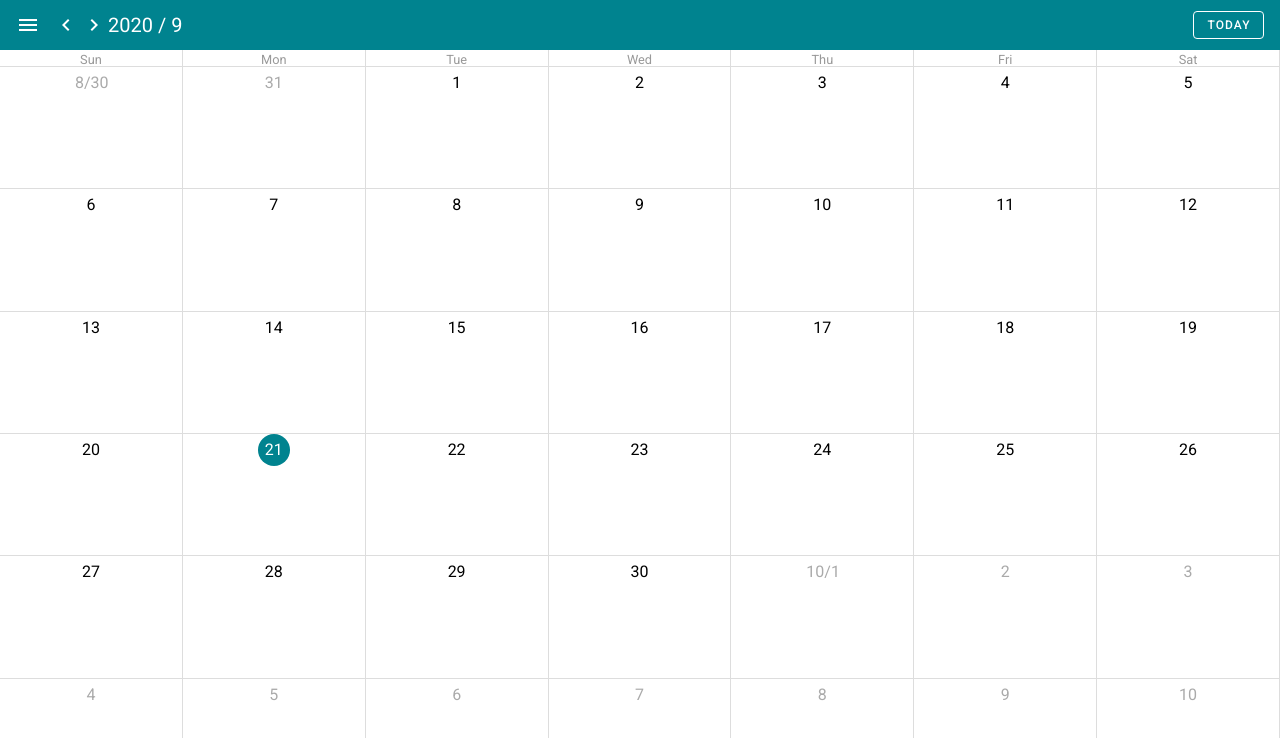
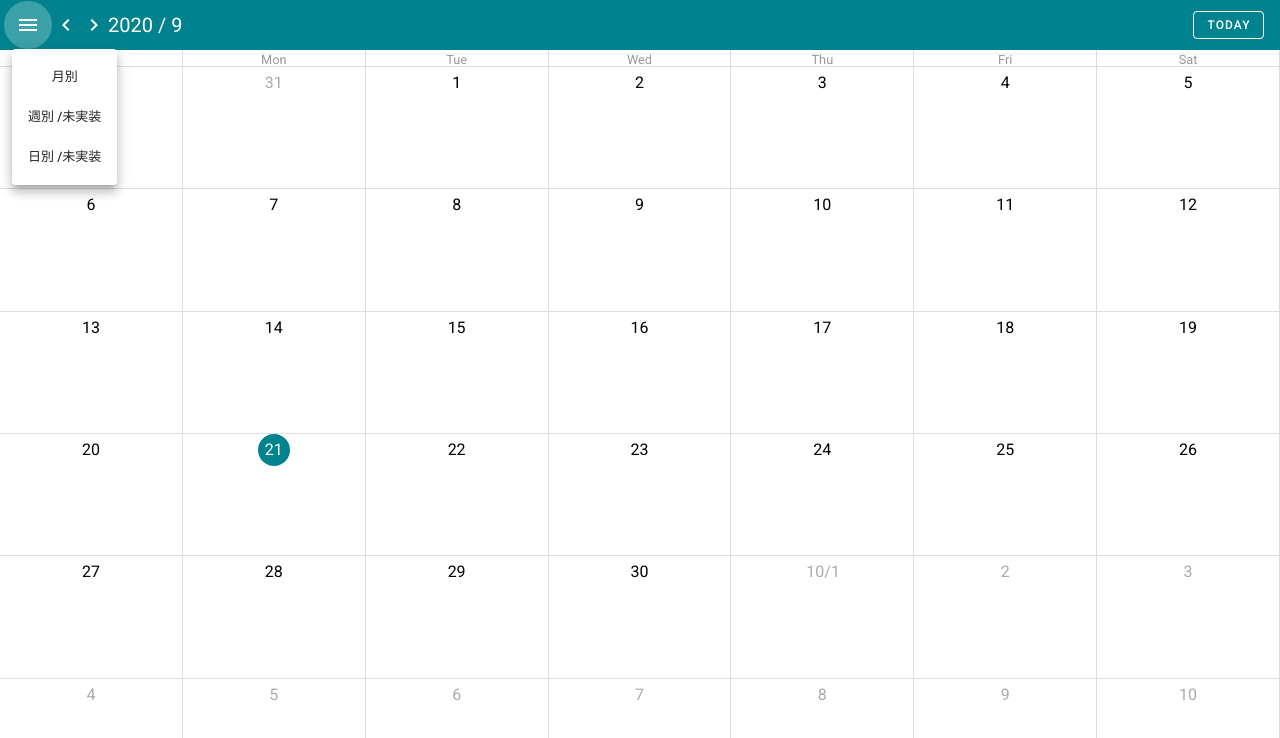
Before and after one commit to tyamap/vue_calendar, a Vue app: page / in a window 1280 px wide. Both pictures are taken after a click on the button 28 px from the left and 25 px from the top of the page. Shown: the top 738 px of the page. Built offline with nearby package versions, Linux system fonts and the light colour scheme.

Commit message:
add メニューボタン実装

```diff
--- a/src/components/NavigationBar.vue
+++ b/src/components/NavigationBar.vue
@@ -1,7 +1,20 @@
 <template>
   <div id="navigation-bar">
     <V-toolbar height="50px" color="cyan darken-3" dark flat>
-      <V-app-bar-nav-icon></V-app-bar-nav-icon>
+      <V-menu v-model="value" offset-y>
+        <template v-slot:activator="{ on, attrs }">
+          <V-app-bar-nav-icon v-bind="attrs" v-on="on"> </V-app-bar-nav-icon>
+        </template>
+        <v-list dense>
+          <v-list-item
+            v-for="(item, index) in menu"
+            :key="index"
+            @click.prevent
+          >
+            <v-list-item-title>{{ item }}</v-list-item-title>
+          </v-list-item>
+        </v-list>
+      </V-menu>
       <V-btn icon small @click="setLastMonth"
         ><V-icon>mdi-chevron-left</V-icon></V-btn
       >
@@ -35,24 +48,25 @@ import { mapGetters, mapActions } from "vuex";
 export default {
   data() {
     return {
-      picker: null
+      picker: null,
+      menu: ["月別", "週別 /未実装", "日別 /未実装"],
     };
   },
   computed: {
     ...mapGetters(["year", "month", "today"]),
   },
-  methods:{
+  methods: {
     ...mapActions(["setLastMonth", "setNextMonth", "setCurrentYearAndMonth"]),
-    setYearMonth: function(){
-      const year = Number(this.picker.slice(0,4));
+    setYearMonth: function() {
+      const year = Number(this.picker.slice(0, 4));
       const month = Number(this.picker.slice(-2));
       this.$store.dispatch("setYear", year);
       this.$store.dispatch("setMonth", month);
     },
     setPicker: function() {
-      this.picker = this.year + "-" + ("00" + this.month).slice(-2)
-    }
-  }
+      this.picker = this.year + "-" + ("00" + this.month).slice(-2);
+    },
+  },
 };
 </script>
 
```
